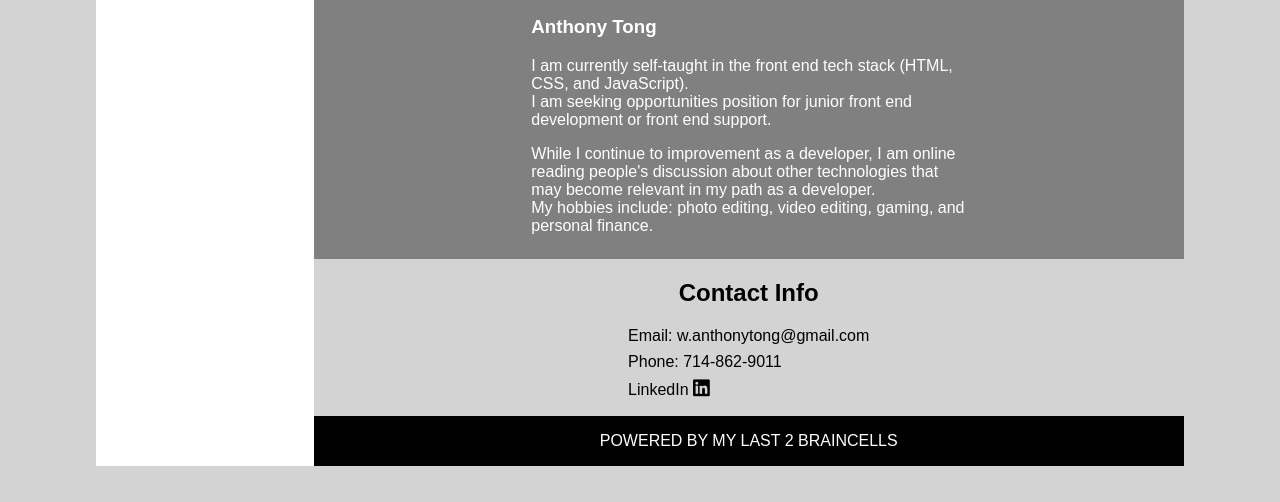
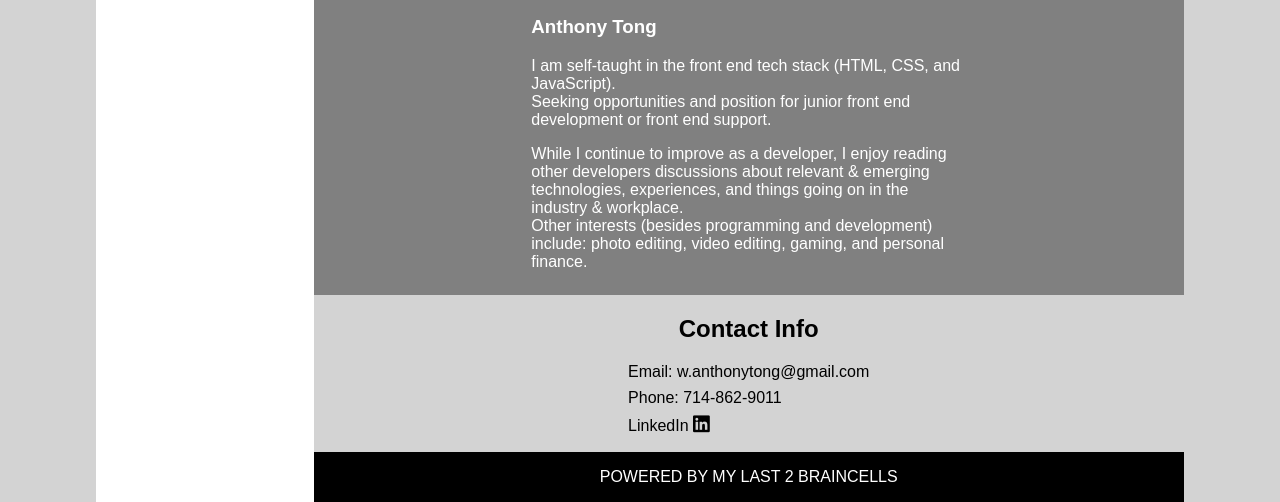
Before and after one commit to datatong/portfolio-page, a plain HTML site: page index.html in a window 1280 px wide. Shown: the part 877-1379 px from the top of the page. Before the commit the page ends 1343 px from the top, so only its background shows below. Drawn offline with Linux system fonts and the light colour scheme.

Commit message:
Add files via upload

```diff
--- a/index.html
+++ b/index.html
@@ -80,12 +80,12 @@
 
                 <div class="about-description-container">
                     <h3>Anthony Tong</h3>
-                    <p>I am currently self-taught in the front end tech stack (HTML, CSS, and JavaScript).<br>
-                        I am seeking opportunities position for junior front end development or front end support.</p>
+                    <p>I am self-taught in the front end tech stack (HTML, CSS, and JavaScript).<br>
+                        Seeking opportunities and position for junior front end development or front end support.</p>
 
-                    <p>While I continue to improvement as a developer, I am online reading people's discussion about
-                        other technologies that may become relevant in my path as a developer.<br>
-                        My hobbies include: photo editing, video editing, gaming, and personal finance.</p>
+                    <p>While I continue to improve as a developer, I enjoy reading other developers discussions about
+                        relevant & emerging technologies, experiences, and things going on in the industry & workplace.<br>
+                        Other interests (besides programming and development) include: photo editing, video editing, gaming, and personal finance.</p>
                 </div>
             </section>
 
```
